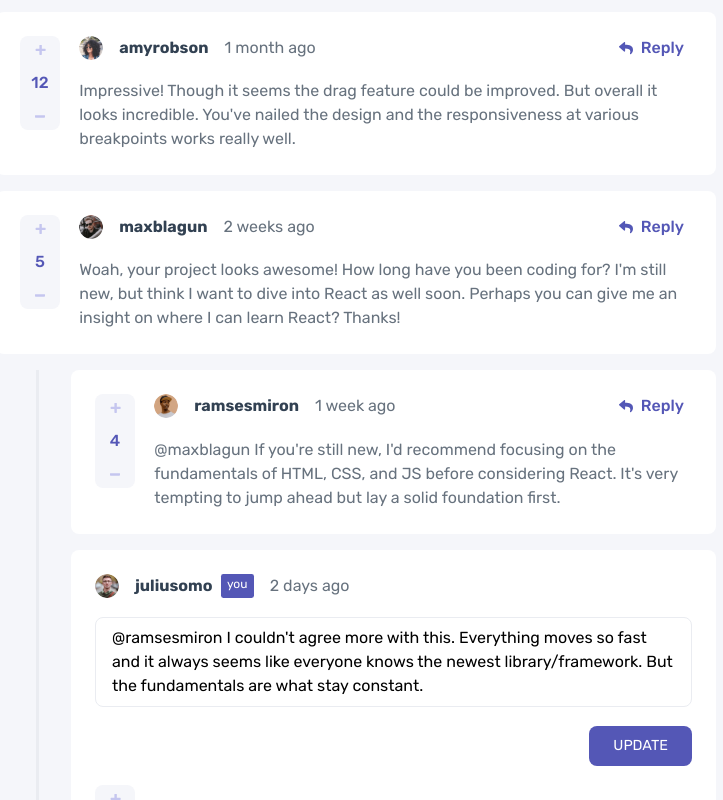
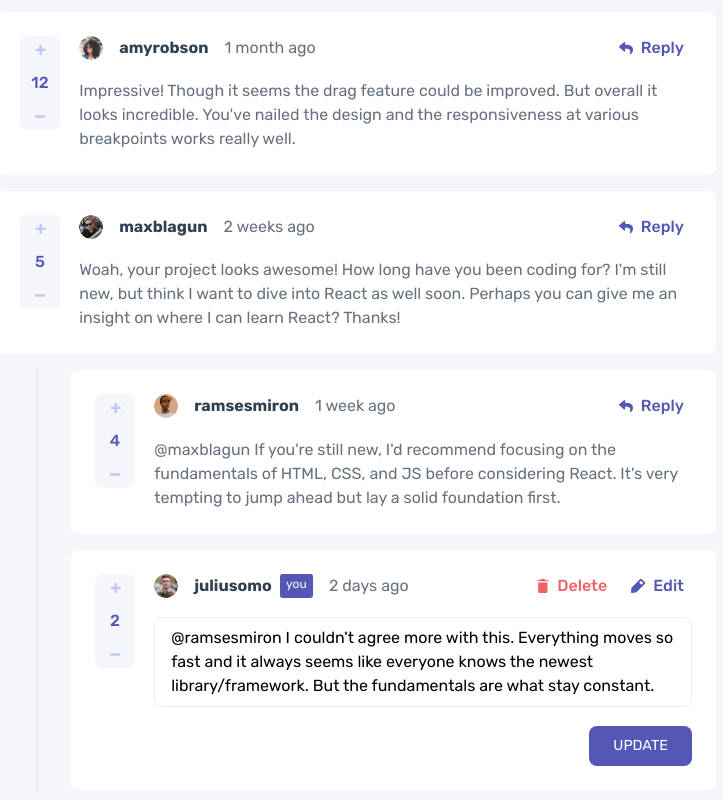
Before and after one commit to dvdgd/interactive-comments-section, a React (Vite) app: page / in a window 1280 px wide. Both pictures are taken after a click on the button "Edit". Shown: the top 800 px of the page, without its empty margins (284-1007 px from the left). Built offline with nearby package versions, Linux system fonts and the light colour scheme.

Commit message:
improve grid display for small comments

```diff
--- a/src/CommentsSection/CommentsSection.style.css
+++ b/src/CommentsSection/CommentsSection.style.css
@@ -49,7 +49,7 @@ div.comment-container p span {
 
 @media screen and (min-width: 768px) {
   article.comment-item {
-    grid-template-columns: repeat(3, auto);
+    grid-template-columns: 2.5rem auto;
     grid-template-areas:
       'score user buttons'
       'score comment comment'
--- a/src/CommentsSection/components/CommentForm/CommentForm.styles.css
+++ b/src/CommentsSection/components/CommentForm/CommentForm.styles.css
@@ -7,8 +7,8 @@ article.edit-form {
   grid-template-areas:
     'user user'
     'form form'
-    'button button'
-    'score buttons';
+    'score buttons'
+    'button button';
 
   gap: 1.2rem;
 }
@@ -77,6 +77,15 @@ button.form-submit:hover {
 }
 
 @media screen and (min-width: 768px) {
+  article.edit-form {
+    grid-template-columns: 2.5rem auto;
+    gap: 1.2rem;
+    grid-template-areas:
+      'score user buttons'
+      'score form form'
+      'score button button';
+  }
+
   article.comment-form {
     display: flex;
     gap: 1.2rem;
```
